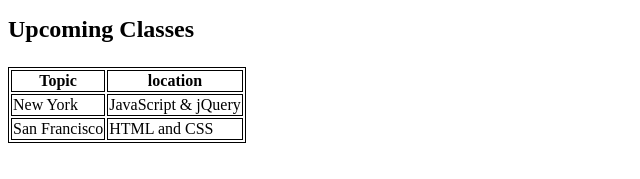
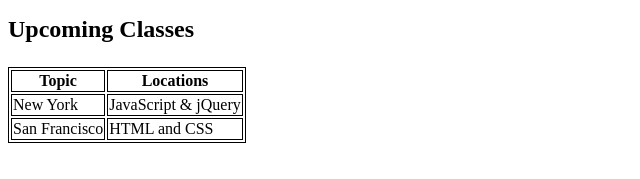
Before and after one commit to LesleyVu/html, a plain HTML site: page index.html in a window 1280 px wide. Shown: the part 381-560 px from the top of the page, 0-640 px from the left. Drawn offline with Linux system fonts and the light colour scheme.

Commit message:
Update index.html

```diff
--- a/index.html
+++ b/index.html
@@ -32,7 +32,7 @@
         <table>
             <tr>
               <th>Topic</th>
-              <th>location</th>
+              <th>Locations</th>
             </tr>
             <tr>
               <td>New York</td>
```
